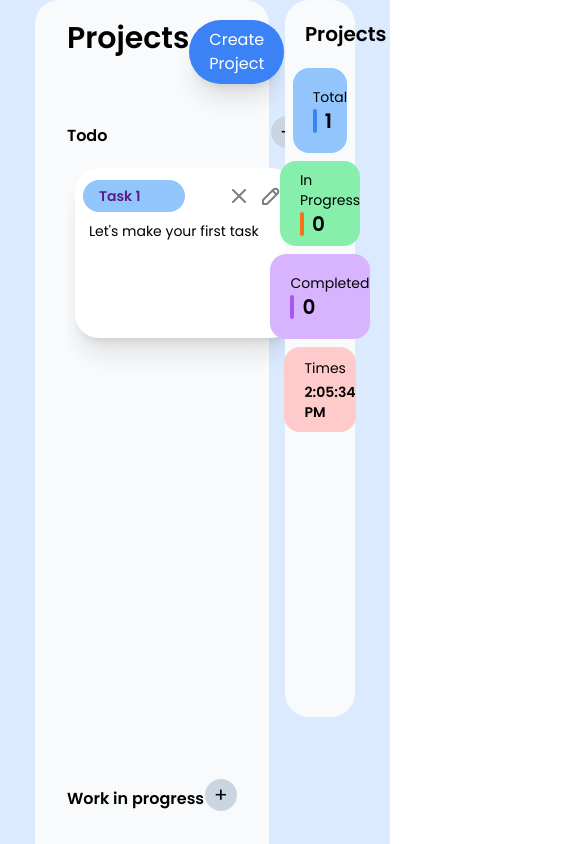
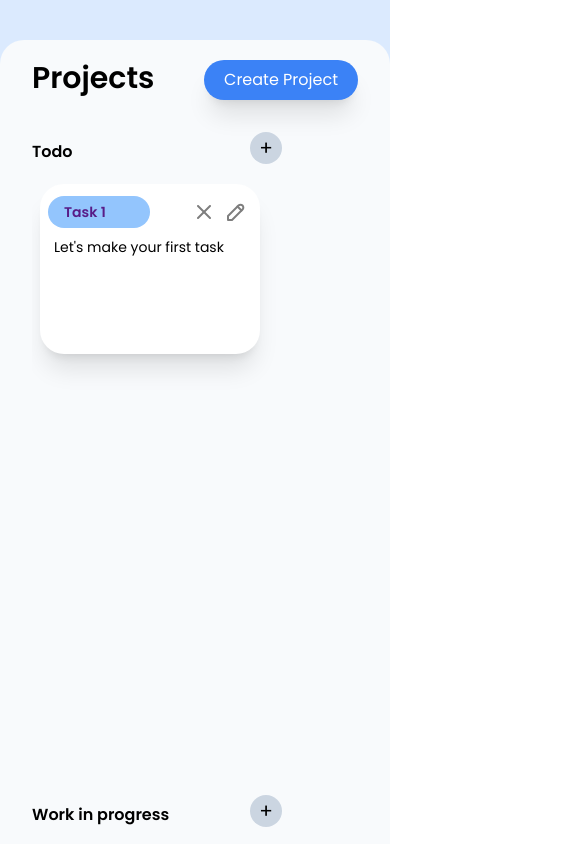
Before and after one commit to itsMeRickyy/KanbanBoard, a React (Vite) app: page / in a window 390 px wide. Shown: the top 844 px of the page, 585 px wide, since content can reach past the window. Built offline with nearby package versions, Linux system fonts and the light colour scheme; a web font is replaced by a local one.

Commit message:
FIX Responsive

```diff
--- a/src/components/Container/ProjectsContainer.tsx
+++ b/src/components/Container/ProjectsContainer.tsx
@@ -244,9 +244,9 @@ function ProjectsContainer() {
 
   return (
     <>
-      <div className="flex gap-4 w-full   justify-center items-start ">
+      <div className="flex flex-col xl:flex-row my-10 gap-4 w-full   justify-center items-center xl:items-start ">
         {/* Project Container */}
-        <div className="bg-slate-50 w-[60%]  min-h-[85vh] rounded-3xl px-8 py-5">
+        <div className="bg-slate-50  xl:w-[70%] 2xl:w-[60%] min-h-[85vh] rounded-3xl px-8 2xl:px-10 py-5">
           <div className="flex justify-between">
             <h1 className="text-3xl font-bold">Projects</h1>
             <div>
@@ -280,7 +280,7 @@ function ProjectsContainer() {
           </DndContext>
         </div>
         {/* Total Container */}
-        <div className="bg-slate-50 w-[18%]  min-h-[85vh] rounded-3xl py-5 relative px-5 flex flex-col gap-5">
+        <div className="bg-slate-50 w-[56rem] min-w-[20rem] px-8 xl:w-[18%]  xl:min-h-[85vh] rounded-3xl py-5 relative  flex flex-col gap-5">
           <h1 className="text-xl font-bold">Projects</h1>
 
           <div className="w-full h-full  gap-2 flex-wrap flex justify-center ">
```
